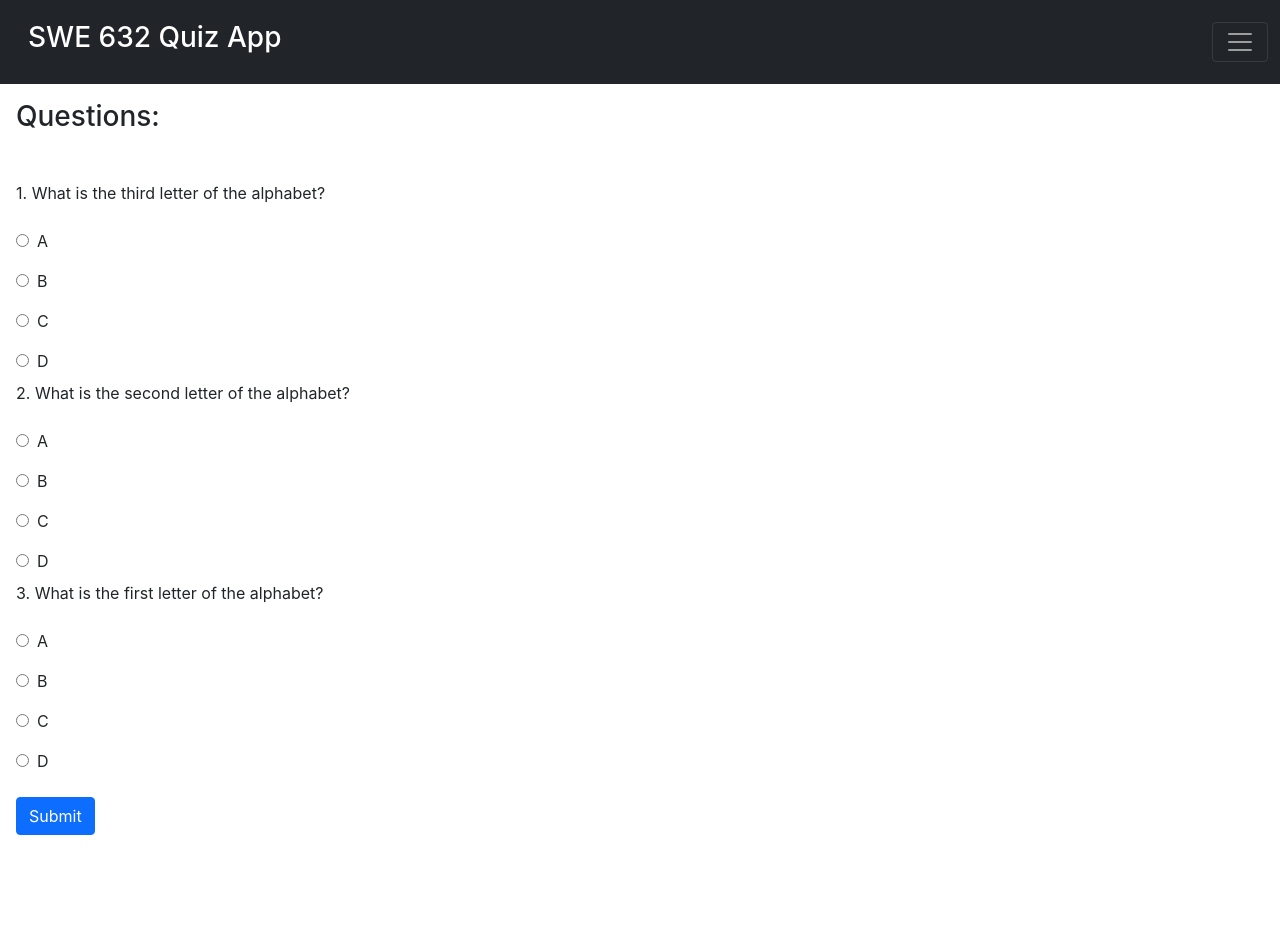
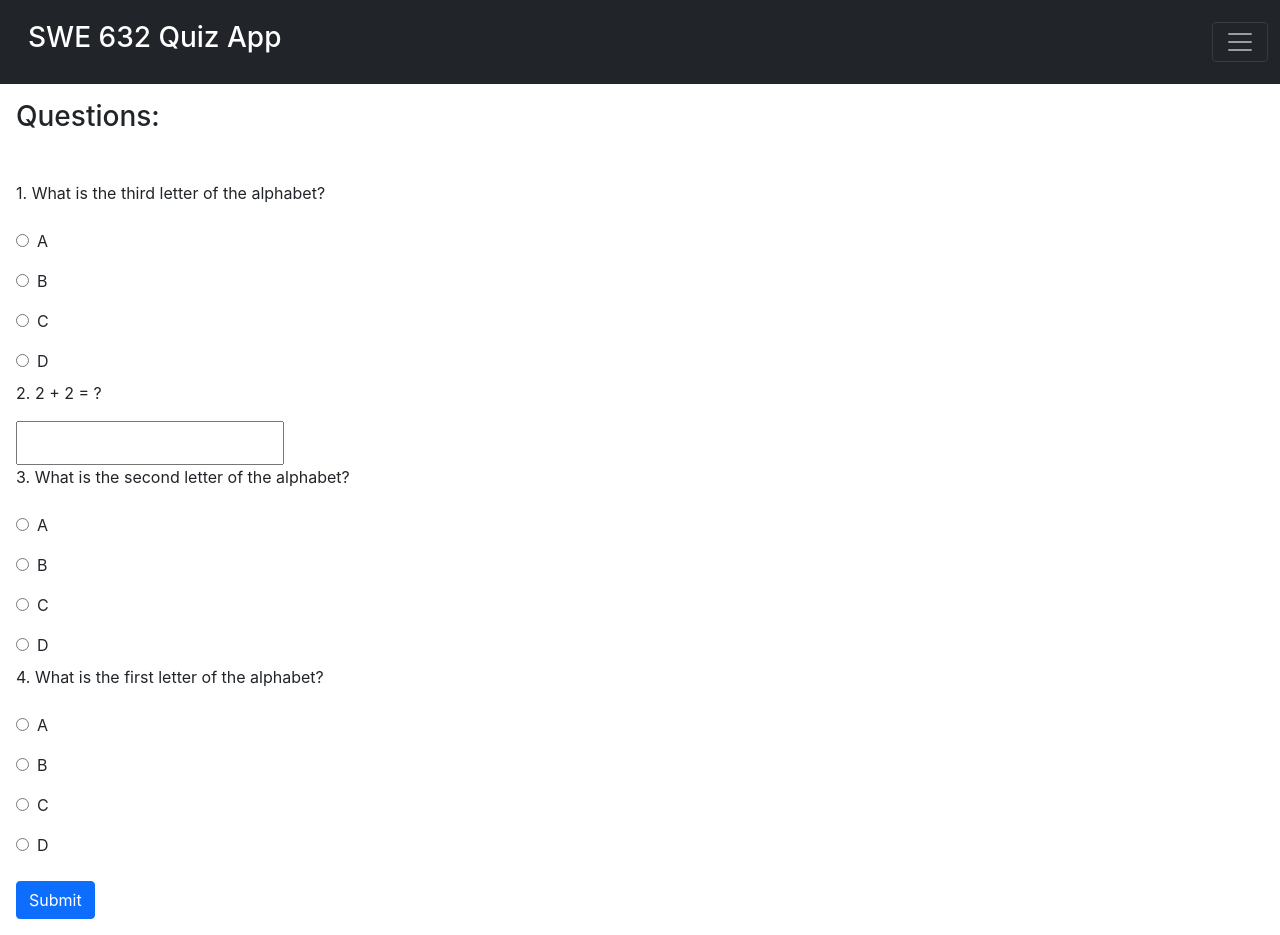
Before and after one commit to eroberts01/quizapp, a React (Create React App) app in the folder quizapp/: page /quizapp/1 in a window 1280 px wide. Before the commit the page ends 851 px from the top, so only its background shows below. Built offline with nearby package versions, Linux system fonts and the light colour scheme.

Commit message:
clean up code, add support for fill in the blank

```diff
--- a/quizapp/src/components/AnswerFeedback.js
+++ b/quizapp/src/components/AnswerFeedback.js
@@ -4,20 +4,20 @@ import { Link } from "react-router-dom";
 export function AnswerFeedback(props) {
     const [correctCount, setCorrectCount] = useState(0);
     useEffect(() => {
-        setCorrectCount(props.data.passedQuestions.filter((q, id) => Object.keys(q.answer_choices)
-        .some(a => a === q.answer && props.data.quizResults.indexOf(a + '_' + id) !== -1)).length);
+        setCorrectCount(props.data.passedQuestions.filter((q, id) => q.answer === props.data.quizResults[id]).length);
     }, []);
 
     return (
         <div className='p-3 col-6'>
             <h1 className="mb-5">Test results:</h1>
-            {correctCount + '/' + props.data.passedQuestions.length}
+            {correctCount + '/' + props.data.passedQuestions.length} ({Math.round(correctCount/props.data.passedQuestions.length*100)}%)
             {props.data.passedQuestions.length > 0 && props.data.passedQuestions.map((q, questionId) => (
                 <div className='question'>
                     <p>{questionId + 1}. {q.question}</p>
-                    {Object.keys(q.answer_choices).map((a) =>
+                    {q.type === 'multiple_choice' || q.type === 'true_false' ?
+                        Object.keys(q.answer_choices).map((a) =>
                             <div className="answerChoices">
-                                {props.data.quizResults.indexOf(a + '_' + questionId) !== -1 ?
+                                {props.data.quizResults[questionId] === a ?
                                 <>
                                     <input type="radio" name={questionId} className='p-2' id={a + '_' + questionId} value={q.answer_choices[a]} disabled checked/>
                                     <label htmlFor={a + '_' + questionId} className='p-2'>{q.answer_choices[a]}</label>
@@ -39,7 +39,37 @@ export function AnswerFeedback(props) {
                                         <path d="M7.002 12a1 1 0 1 1 2 0 1 1 0 0 1-2 0zM7.1 5.995a.905.905 0 1 1 1.8 0l-.35 3.507a.552.552 0 0 1-1.1 0L7.1 5.995z"/>
                                         </svg>
                                     </span>}
-                    </div>)}
+                            </div>)
+                        : <div className="answerChoices">
+                            <div>
+                                Selected answer:
+                                <input type="text" name={questionId} className='p-2' id={questionId} value={props.data.quizResults[questionId]} disabled/>
+                                {props.data.quizResults[questionId] === q.answer ?
+                                    <span className="text-success p-1">
+                                        <svg xmlns="http://www.w3.org/2000/svg" width="16" height="16" fill="currentColor" class="bi bi-check" viewBox="0 0 16 16">
+                                        <path d="M10.97 4.97a.75.75 0 0 1 1.07 1.05l-3.99 4.99a.75.75 0 0 1-1.08.02L4.324 8.384a.75.75 0 1 1 1.06-1.06l2.094 2.093 3.473-4.425a.267.267 0 0 1 .02-.022z"/>
+                                        </svg>
+                                    </span> :
+                                    <span className="text-danger p-1">
+                                        <svg xmlns="http://www.w3.org/2000/svg" width="16" height="16" fill="currentColor" class="bi bi-exclamation-triangle" viewBox="0 0 16 16">
+                                        <path d="M7.938 2.016A.13.13 0 0 1 8.002 2a.13.13 0 0 1 .063.016.146.146 0 0 1 .054.057l6.857 11.667c.036.06.035.124.002.183a.163.163 0 0 1-.054.06.116.116 0 0 1-.066.017H1.146a.115.115 0 0 1-.066-.017.163.163 0 0 1-.054-.06.176.176 0 0 1 .002-.183L7.884 2.073a.147.147 0 0 1 .054-.057zm1.044-.45a1.13 1.13 0 0 0-1.96 0L.165 13.233c-.457.778.091 1.767.98 1.767h13.713c.889 0 1.438-.99.98-1.767L8.982 1.566z"/>
+                                        <path d="M7.002 12a1 1 0 1 1 2 0 1 1 0 0 1-2 0zM7.1 5.995a.905.905 0 1 1 1.8 0l-.35 3.507a.552.552 0 0 1-1.1 0L7.1 5.995z"/>
+                                        </svg>
+                                    </span>
+                                }
+                            </div>
+                            <div>
+                                Correct answer:
+                                <input type="text" name={questionId} className='p-2' id={questionId} value={q.answer} disabled/>
+                                <span className="text-success p-1">
+                                    <svg xmlns="http://www.w3.org/2000/svg" width="16" height="16" fill="currentColor" class="bi bi-check" viewBox="0 0 16 16">
+                                    <path d="M10.97 4.97a.75.75 0 0 1 1.07 1.05l-3.99 4.99a.75.75 0 0 1-1.08.02L4.324 8.384a.75.75 0 1 1 1.06-1.06l2.094 2.093 3.473-4.425a.267.267 0 0 1 .02-.022z"/>
+                                    </svg>
+                                </span>
+                            </div>
+                        </div>
+                        }
+                    {}
                 </div>
             ))}
 
--- a/quizapp/src/components/QuizForm.js
+++ b/quizapp/src/components/QuizForm.js
@@ -17,34 +17,34 @@ export default function QuizForm() {
     useEffect(() => {
         setQuestions(shuffle(questions_file[quizId]["questions"]));
     }, []);
-    const [answers, setAnswers] = useState([]);
+    const [answers, setAnswers] = useState({});
     const [data, setData] = useState({passedQuestions: [], quizResults: [], isVisible: false});
-    return (
+        return (
         !data.isVisible ?
             <Form className='p-3 col-6' onSubmit={(e) => {
                 e.preventDefault();
                 setData({passedQuestions: shuffled_questions,
-                    quizResults: Array.from(answers.map(ans => ans.question)), isVisible: true});
+                    quizResults: Array.from(Object.values(answers).map(ans => ans.answer)), isVisible: true});
             }}>
                 <h3 className='mb-5'>Questions:</h3>
                 {shuffled_questions.map((q, id) =>
                     <div className='question'>
                         <p>{id + 1}. {q.question}</p>
-                            {Object.keys(q.answer_choices).map((a) =>
+                            {q.type === "multiple_choice" || q.type === "true_false" ?
+                                Object.keys(q.answer_choices).map((a) =>
                                 <div className='answerChoices'>
                                     <input type="radio" name={id} className='p-2' id={a + '_' + id} value={q.answer_choices[a]}
                                     onChange={(e) => {
-                                        let answerId = answers.findIndex((ans) => ans.question == id);
-                                        if(answerId === -1){
-                                            answers.push({question: a + "_" + id, answer: e.target.value});
-                                        }
-                                        else {
-                                            answers[answerId] = {question: a + "_" + id, answer: e.target.value};
-                                        }
+                                        answers[id] = {question: a + "_" + id, answer: e.target.value};
                                         setAnswers(answers);
                                     }}/>
                                     <label htmlFor={a + '_' + id} className='p-2'>{q.answer_choices[a]}</label>
                                 </div>)
+                                : <input type="text" name={id} className='p-2' id={id}
+                                onChange={(e) => {
+                                    answers[id] = {question: id, answer: e.target.value};
+                                    setAnswers(answers);
+                                }}/>
                             }
                     </div>)
                 }
--- a/quizapp/src/questions.json
+++ b/quizapp/src/questions.json
@@ -34,6 +34,12 @@
                     "D": "D"
                 },
                 "answer": "C"
+            },
+            {
+                "question": "2 + 2 = ?",
+                "type": "fill_in_the_blank",
+                "answer_choices": {},
+                "answer": "4"
             }
         ]
     },
```
Lines whose indentation alone changed are shown as unchanged.
